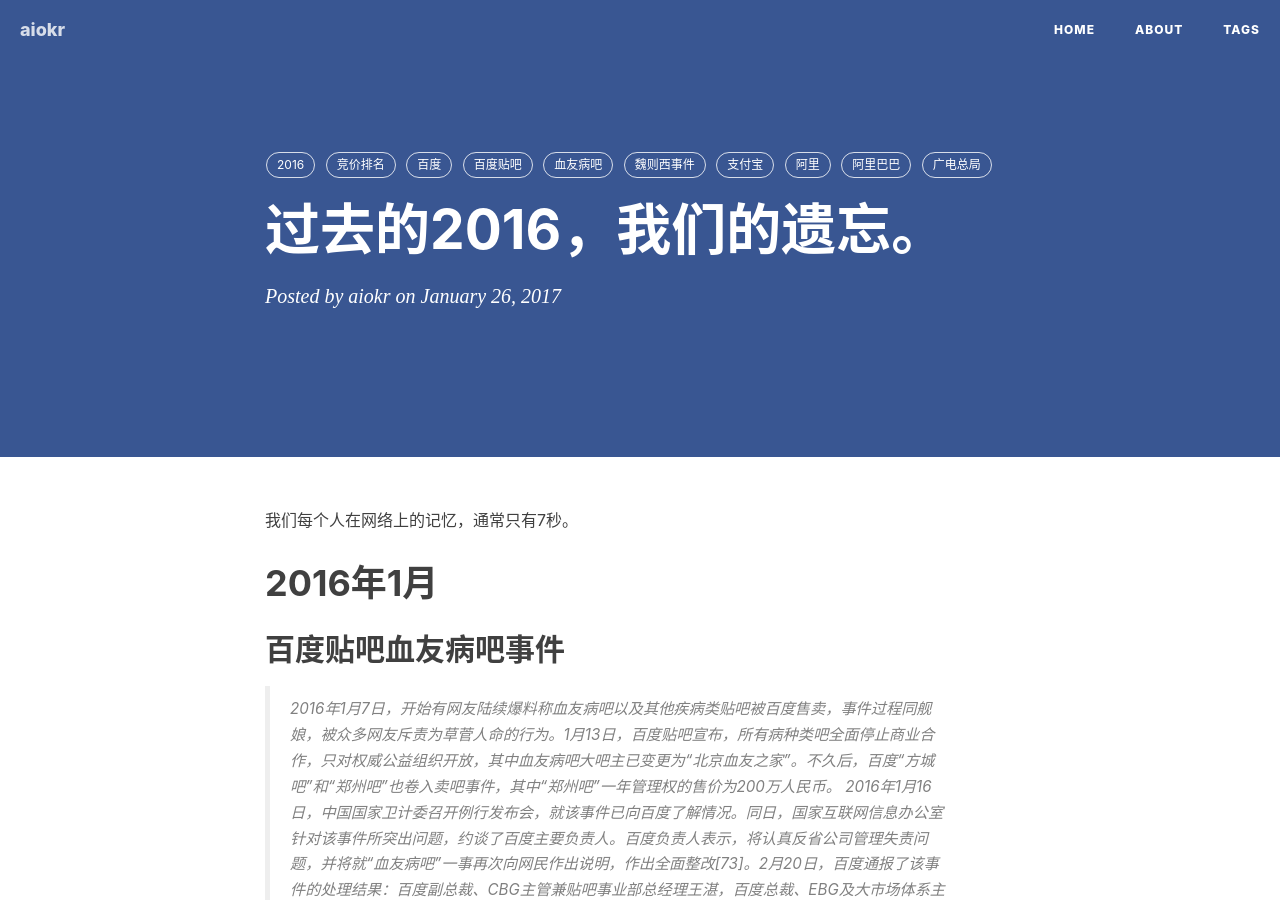
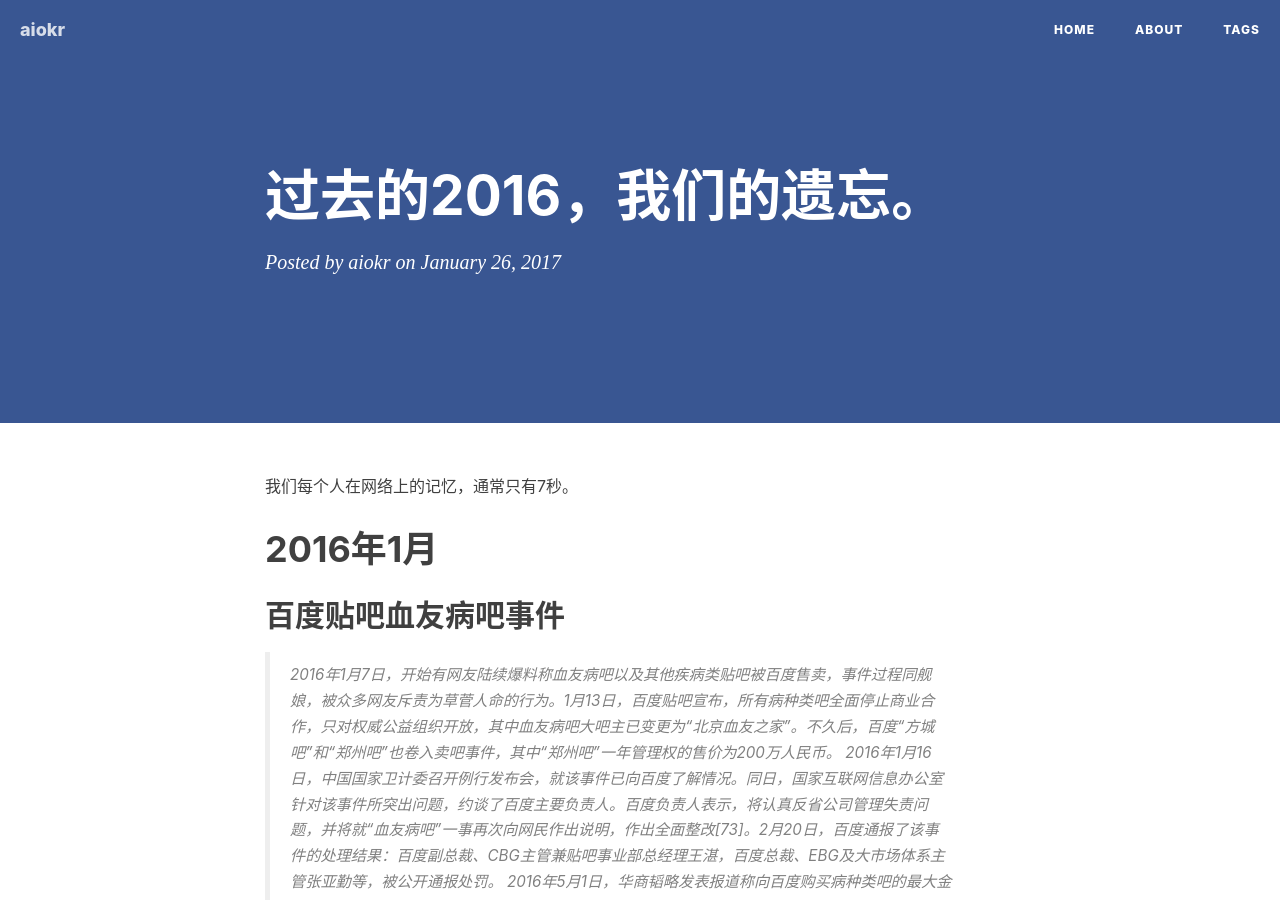
Before and after one commit to aiokr/github-pages-achieve, a Jekyll site: the page built from _posts/2016-12-31-old-news.md, in a window 1280 px wide and 900 px high. Built offline with Jekyll 4.4.1, drawn with Linux system fonts in a browser that asks for light colours; comment, search, counter and statistics services are not loaded.

Commit message:
new post

```diff
--- a/_posts/2016-12-31-old-news.md
+++ b/_posts/2016-12-31-old-news.md
@@ -2,7 +2,7 @@
 layout: post
 title: 过去的2016，我们的遗忘。
 date: 2017-01-25 23:06:54
-tags: [2016,竞价排名,百度,百度贴吧,血友病吧,魏则西事件,支付宝,阿里,阿里巴巴,广电总局,]
+tags: 2016
 ---
 我们每个人在网络上的记忆，通常只有7秒。
 
```
